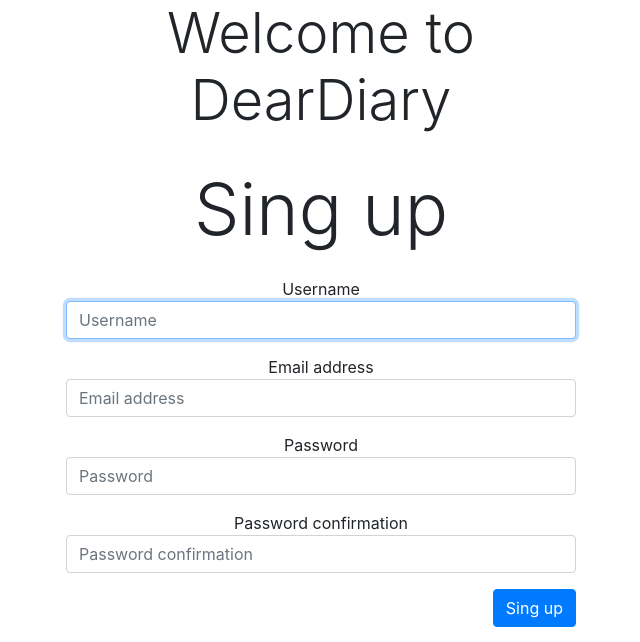
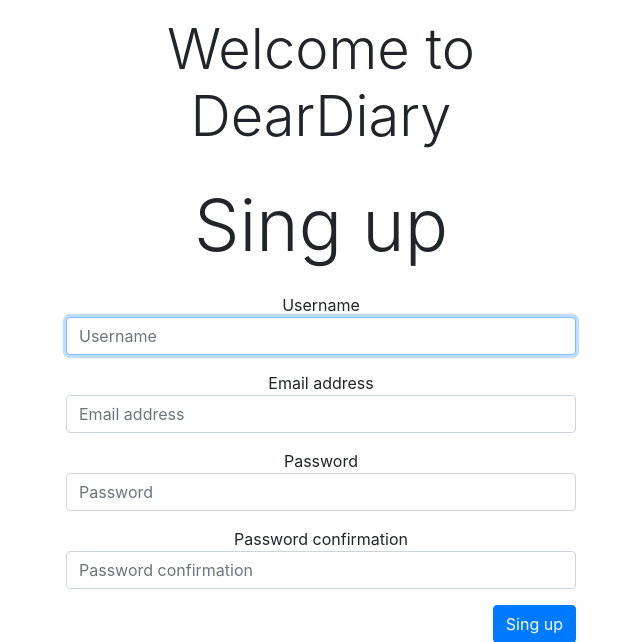
Before and after one commit to adrianliz/dear_diary, a Django app: page /diary/singup/ in a window 1280 px wide. Shown: the top 642 px of the page, without its empty margins (319-959 px from the left). Run offline with Django 3.2, Linux system fonts and the light colour scheme; some libraries are stand-ins or nearby versions.

Commit message:
feat: v0.7.0

```diff
--- a/diary/templates/diary/core/page_form.html
+++ b/diary/templates/diary/core/page_form.html
@@ -8,7 +8,7 @@
   {% if page_title %}
   <div class="row mb-4">
     <div class="col-sm-6 mx-auto">
-      <h1 class="display-4 text-center d-none d-lg-block">
+      <h1 class="display-4 text-center d-none d-lg-block mt-3">
         {{page_title | safe}}
       </h1>
       </h1>
```
Also changed, not shown: README.md, 1 other file.
